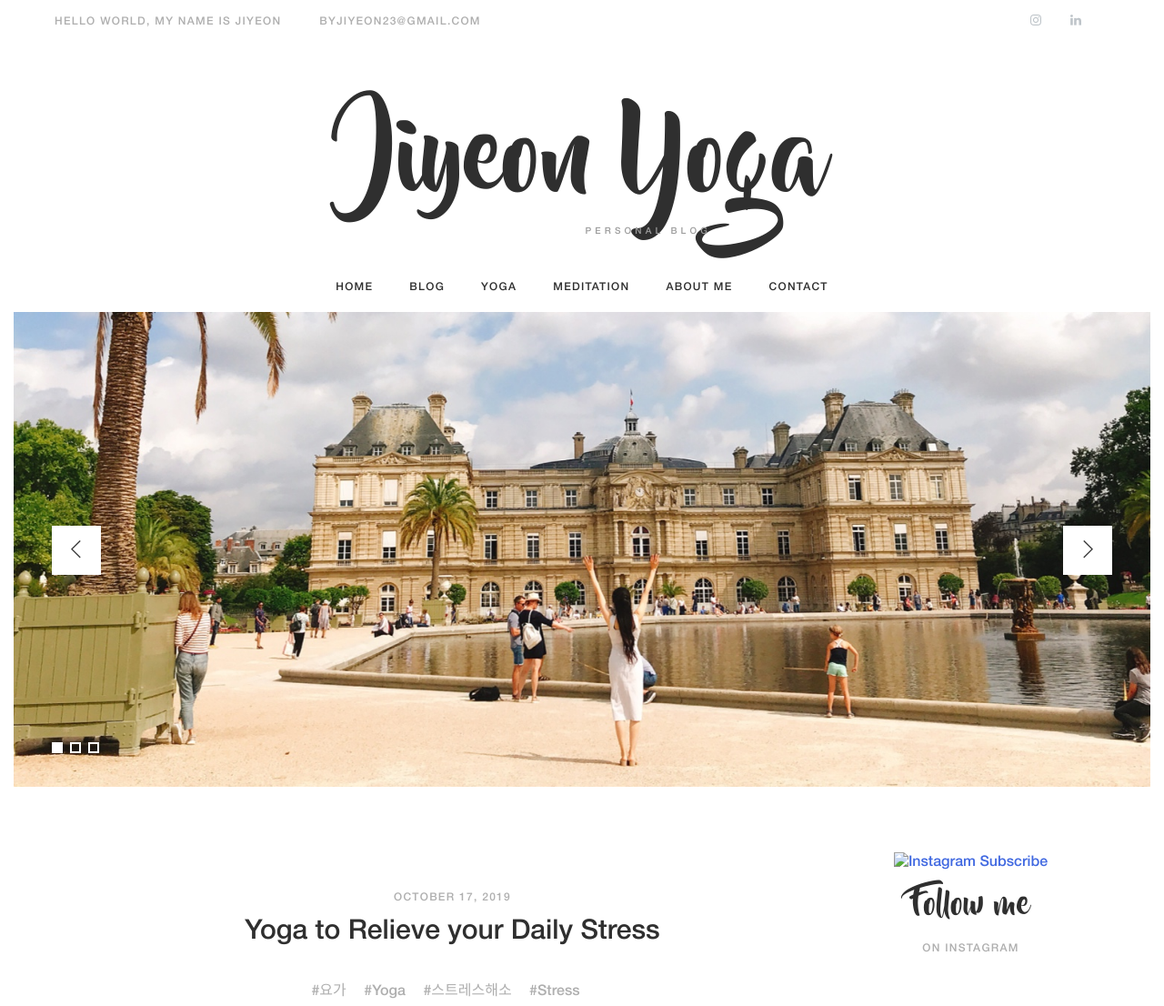
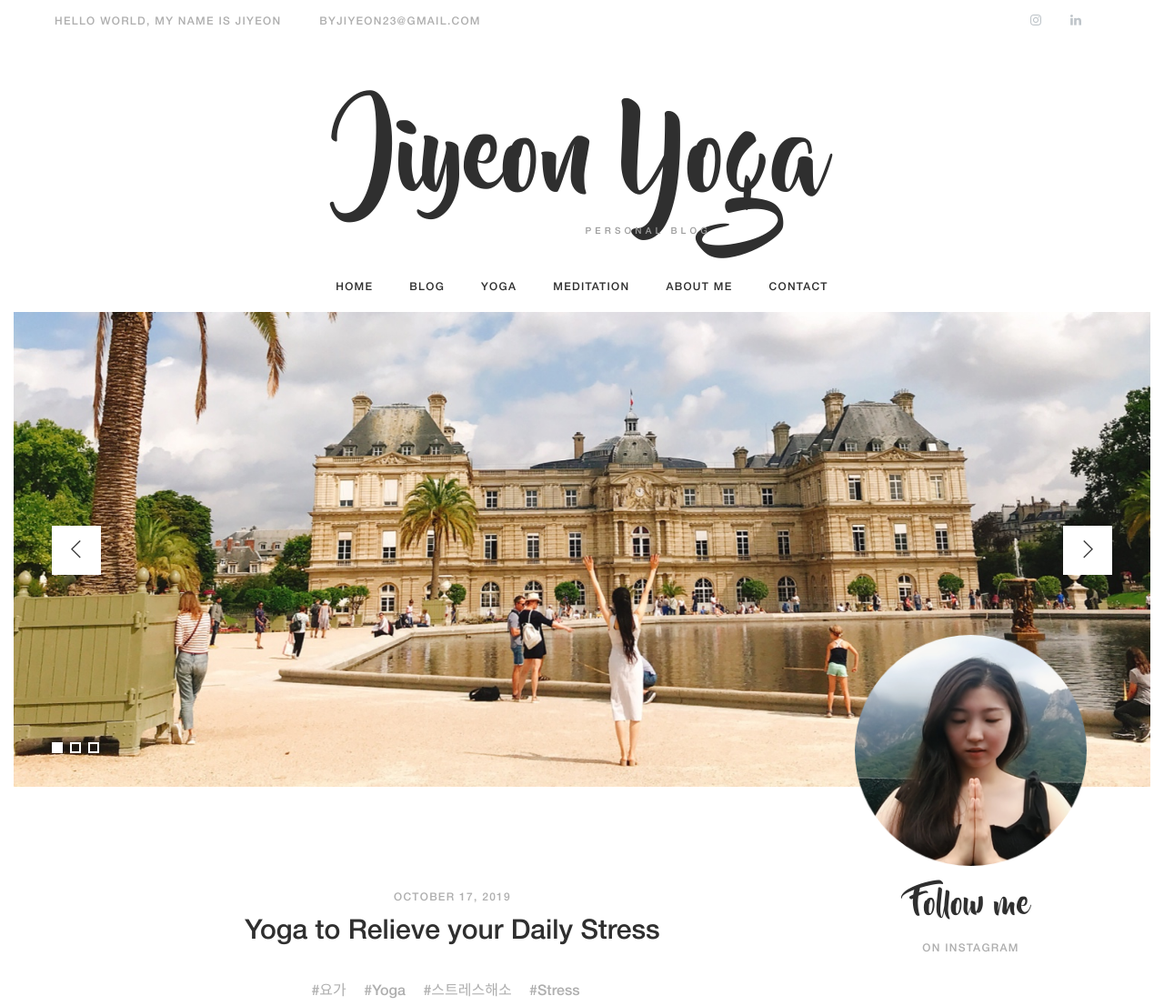
Before and after one commit to jiyeon0123/jiyeonyoga, a plain HTML site: page index.html in a window 1280 px wide. Shown: the top 1106 px of the page at 91% size. Drawn offline with Linux system fonts and the light colour scheme; files whose address does not match are found by name.

Commit message:
Update index.html

```diff
--- a/index.html
+++ b/index.html
@@ -140,7 +140,7 @@
                 <div class="offset-lg-9 col-12 col-lg-3">
                     <a href="https://www.instagram.com/yeoni_yoga/">
                         <div class="yt-subscribe">
-                            <img src=".png" alt="Instagram Subscribe">
+                            <img src="profile.png" alt="Instagram Subscribe">
                             <h3>Follow me</h3>
                             <p>on Instagram</p>
                         </div><!-- .yt-subscribe -->
```
